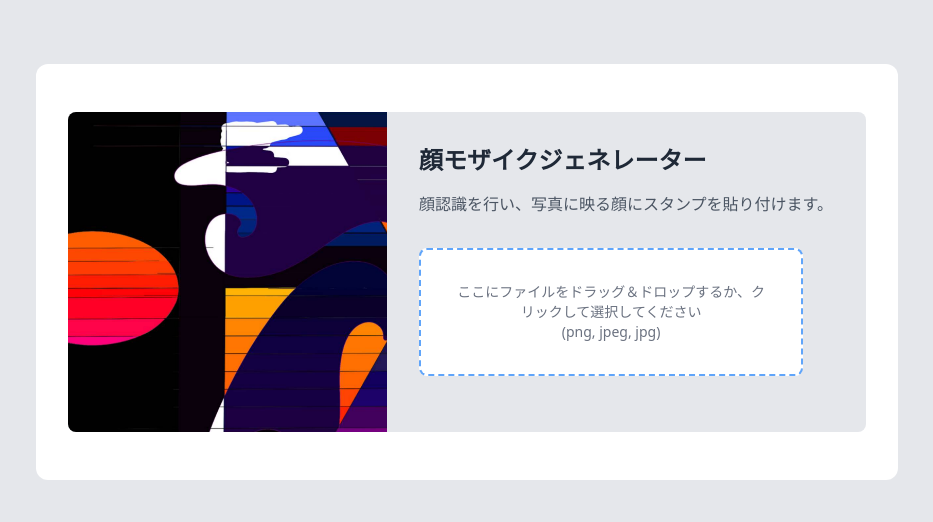
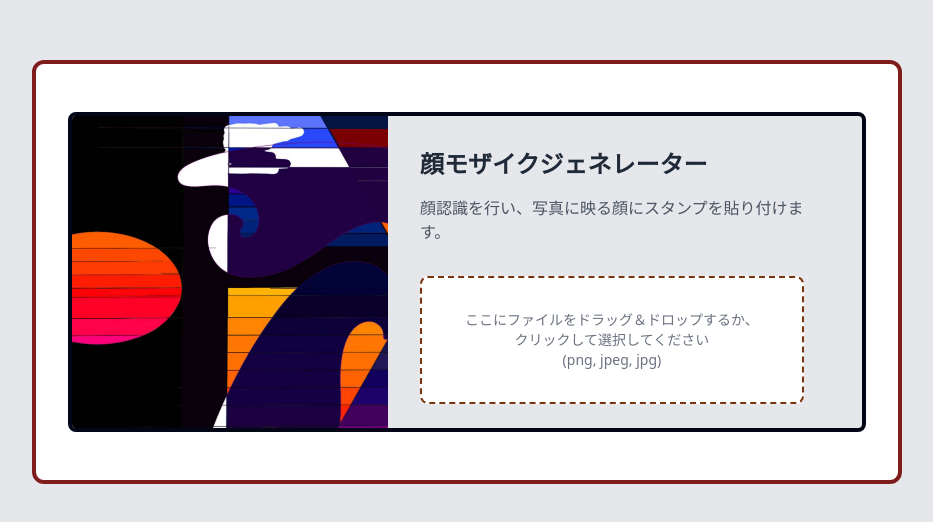
Before and after one commit to webfrontier-intern-2024/SwapFaceApp-Taichi-Yoshida, a Next.js app: page / in a window 1280 px wide. Shown: the part 128-650 px from the top of the page, without its empty margins (173-1106 px from the left). Built offline with nearby package versions, Linux system fonts and the light colour scheme.

Commit message:
ファイル名変更

```diff
--- a/src/app/page.tsx
+++ b/src/app/page.tsx
@@ -51,7 +51,7 @@ export default function Home() {
     setError(null);
 
     try {
-      const response = await fetch("/api/upload", {
+      const response = await fetch("/api/face", {
         method: "POST",
         body: formData,
       });
@@ -83,9 +83,9 @@ export default function Home() {
   return (
     <div className="flex flex-col items-center justify-center bg-gray-200 font-sans min-h-screen">
       {!selectedFile && (
-        <div className="bg-white py-6 rounded-xl m-4 sm:py-8 lg:py-12">
+        <div className="bg-white py-6 rounded-xl m-4 border border-red-900 border-4 sm:py-8 lg:py-12">
           <div className="mx-auto max-w-screen-2xl px-4 md:px-8">
-            <div className="flex flex-col overflow-hidden rounded-lg bg-gray-200 sm:flex-row md:h-80">
+            <div className="flex flex-col overflow-hidden rounded-lg bg-gray-200 border border-slate-950 border-4 sm:flex-row md:h-80">
               <div className="order-first h-48 w-full bg-gray-300 sm:order-none sm:h-auto sm:w-1/2 lg:w-2/5">
                 <img
                   src="/images/pro.png"
@@ -104,11 +104,11 @@ export default function Home() {
                 </p>
                 <div
                   {...getRootProps()}
-                  className="flex items-center justify-center border-2 border-dashed border-blue-400 rounded-lg bg-white cursor-pointer md:w-auto h-auto lg:w-96 h-28 "
+                  className="flex items-center justify-center border-2 border-dashed border-amber-900 rounded-lg bg-white cursor-pointer md:w-auto h-auto lg:w-96 h-28 "
                 >
                   <input {...getInputProps()} />
                   <p className="text-gray-500 m-8 text-center md:text-xs lg:text-sm">
-                    ここにファイルをドラッグ＆ドロップするか、クリックして選択してください
+                    ここにファイルをドラッグ＆ドロップするか、<br />クリックして選択してください
                     <br /> (png, jpeg, jpg)
                   </p>
                 </div>
@@ -118,7 +118,7 @@ export default function Home() {
         </div>
       )}
       {filePreview && showResult && (
-        <div className="bg-white py-6 rounded-xl m-4 flex flex-col item-center sm:py-8 lg:py-12">
+        <div className="bg-white rounded-xl m-4 flex flex-col item-center border border-4 border-amber-900 sm:py-8 lg:py-12">
           <div className="m-4">
             <Image src={filePreview} alt="画像ファイル" width={300} height={300} />
           </div>
```
Also changed, not shown: src/app/api/face/route.ts (renamed from src/app/api/upload/route.ts).
